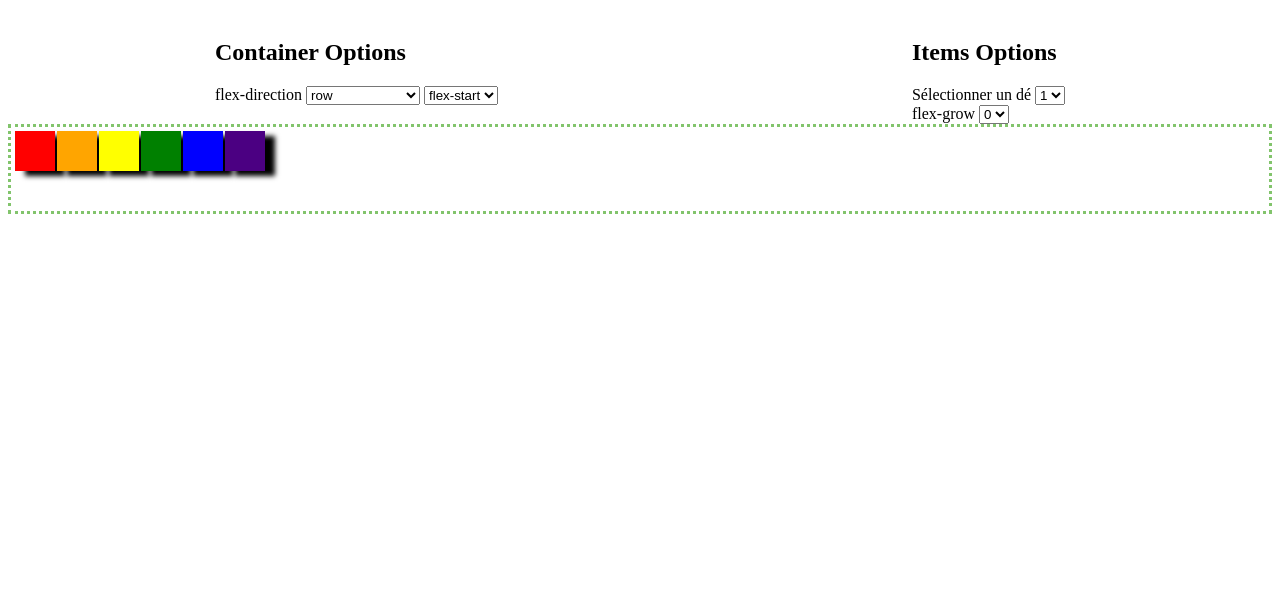
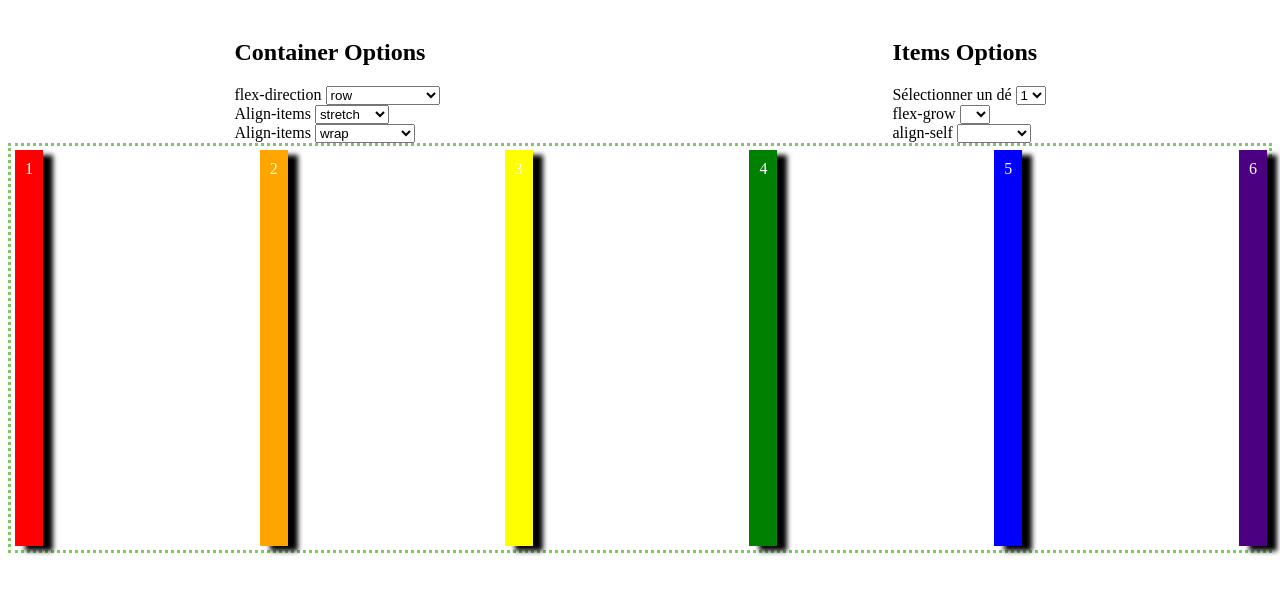
Before and after one commit to Carole1975/ProjetFlex, a plain HTML site: page index.html in a window 1280 px wide. Shown: the part 61-654 px from the top of the page. Drawn offline with nearby package versions, Linux system fonts and the light colour scheme.

Commit message:
ajout de colorés, align-items, align-self, et rest des options sur changement de de

```diff
--- a/index.html
+++ b/index.html
@@ -5,7 +5,7 @@
 	<title></title>
 	<link rel="stylesheet" type="text/css" href="style.css">
 </head>
-<body>
+<body class "color">
 <h1>Démo Flex</h1>
 <div class="options">
 	<div>
@@ -16,13 +16,23 @@
 			<option value="row-reverse">row reverse</option>
 			<option value="column">column</option>
 			<option value="column-reverse">column reverse</option>
+
 		</select>
+		<br />
+		<label for="changerAlignItems">Align-items</label>
 		<select id="changerAlignItems">
+			<option value="stretch">stretch</option>
 			<option value="flex-start">flex-start</option>
 			<option value="flex-end">flex-end</option>
 			<option value="center">center</option>
 			<option value="baseline">baseline</option>
-			<option value="stretch">stretch</option>
+		</select>
+		<br />
+		<label for="changerFlexWrap">Align-items</label>
+		<select id="changerFlexWrap">
+			<option value="wrap">wrap</option>
+			<option value="no-wrap">no-wrap</option>
+			<option value="wrap-reverse">wrap-reverse</option>
 		</select>
 	</div>
 	<div>
@@ -39,6 +49,7 @@
 		<br/>
 		<label for="changerFlexGrow">flex-grow</label>
 		<select id="changerFlexGrow">
+			<option value=""></option>
 			<option value=0>0</option>
 			<option value=1>1</option>
 			<option value=2>2</option>
@@ -47,16 +58,28 @@
 			<option value=5>5</option>
 
 		</select>
+		<br/>
+		<label for="changerAlignSelf">align-self</label>
+		<select id="changerAlignSelf">
+			<option value=""></option>
+			<option value="auto">auto</option>
+			<option value="flex-start">flex-start</option>
+			<option value="flex-end">flex-end</option>
+			<option value="center">center</option>
+			<option value="baseline">baseline</option>
+			<option value="stretch">stretch</option>
+
+		</select>
 	</div>
 </div>
 
-<div class="flex-container">
-	<div class="de rouge"></div>
-	<div class="de orange"></div>
-	<div class="de jaune"></div>
-	<div class="de vert"></div>
-	<div class="de bleu"></div>
-	<div class="de indigo"></div>
+<div class="flex-container space-between">
+	<div class="de flex-items rouge">1</div>
+	<div class="de flex-items orange">2</div>
+	<div class="de flex-items jaune">3</div>
+	<div class="de flex-items vert">4</div>
+	<div class="de flex-items bleu">5</div>
+	<div class="de flex-items indigo">6</div>
 </div>
 
 
@@ -74,15 +97,37 @@
             var alignItemAAppliquer = $('#changerAlignItems').val();
             $('.flex-container').css('align-items', alignItemAAppliquer);
         });
+        // propriété align-items
+        $('#changerFlexWrap').change(function(){
+            var flexWrapAAppliquer = $('#changerFlexWrap').val();
+            $('.flex-container').css('flex-wrap', flexWrapAAppliquer);
+        });
 
         // changer les valeurs des propriétés des items
         // propriété flex-grow
+        $('#selectionnerDe').change(function(){
+        	$('#changerFlexGrow').val('');
+        	$('#changerAlignSelf').val('');
+        });
+
         $('#changerFlexGrow').change(function(){
             var flexGrowAAppliquer = $('#changerFlexGrow').val();
             var deSelectionne = $('#selectionnerDe').val();
             console.log('appliquer une valeur flex-grow de ' + flexGrowAAppliquer + 'au dé n°' + deSelectionne);
             $('.flex-container > div:nth-child(' + deSelectionne + ')').css('flex-grow', flexGrowAAppliquer);
         });
+        $('#changerAlignSelf').change(function(){
+            var alignSelfAAppliquer = $('#changerAlignSelf').val();
+            var deSelectionne = $('#selectionnerDe').val();
+            $('.flex-container > div:nth-child(' + deSelectionne + ')').css('align-self', alignSelfAAppliquer);
+        });
+
+        /*$(".flex-items").mouseover(function(){
+        	$(this).css('flex-grow', 1);
+        });
+        $(".flex-items").mouseout(function(){
+        	$(this).css('flex-grow', 0);
+        });*/
     });
 
 </script>
--- a/style.css
+++ b/style.css
@@ -1,46 +1,50 @@
+
+
 .flex-container {
 	display: flex;
 	flex-direction: row;
-	min-height: 80px;
+	min-height: 400px;
 	padding: 2px;
-
 	border: 3px dotted #82C46C;
-
+	flex-wrap: wrap;
 
 }
-div.rouge{
+.rouge{
 	background-color: #FF0000;
 }
-div.orange{
+.orange{
 	background-color: #FFA500;
 }
-div.jaune{
+.jaune{
 	background-color: #FFFF00;
 }
-div.vert{
+.vert{
 	background-color: #008000;
 }
-div.bleu{
+.bleu{
 	background-color: #0000FF;
 }
-div.indigo{
+.indigo{
 	background-color: #4B0082;
-
+}
+.flex-items{
+	flex-shrink: 0;
 }
 .de {
-	background-color: #88429b;
 	color: white;
-	width: 40px;
-	height: 40px;
+	/*width: 100px;
+	height: 100px;*/
 	margin: 2px 0 2px 2px;
+	padding: 10px;
 	/*box-shadow: 0 2px 6px rgba(0, 0, 0, .8);*/
 	box-shadow: 10px 5px 5px black
+}
 
-
-}
 .options{
 	display: flex;
 	justify-content: space-around;
+}
 
-
+.space-between{
+	justify-content: space-between;
 }
```
